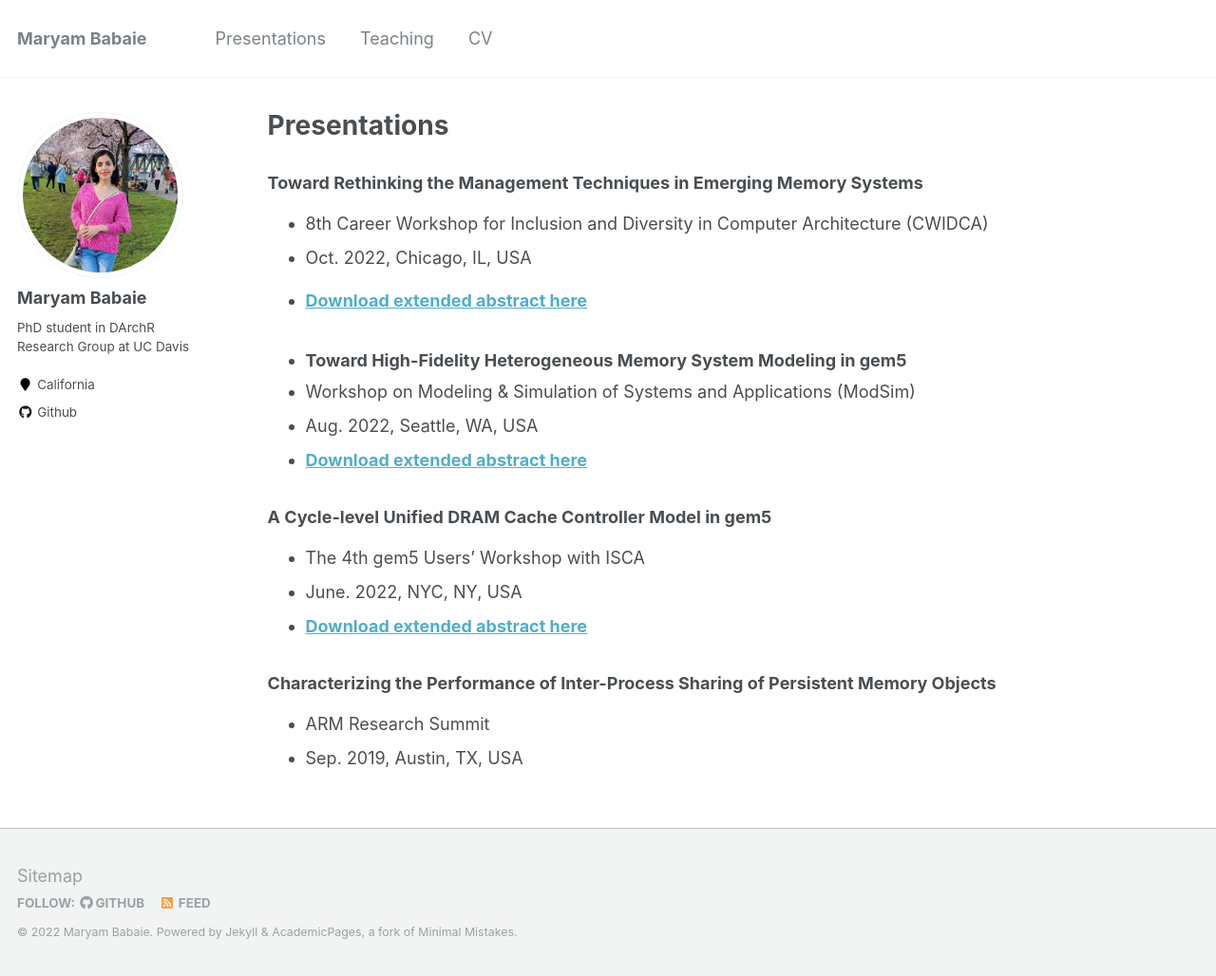
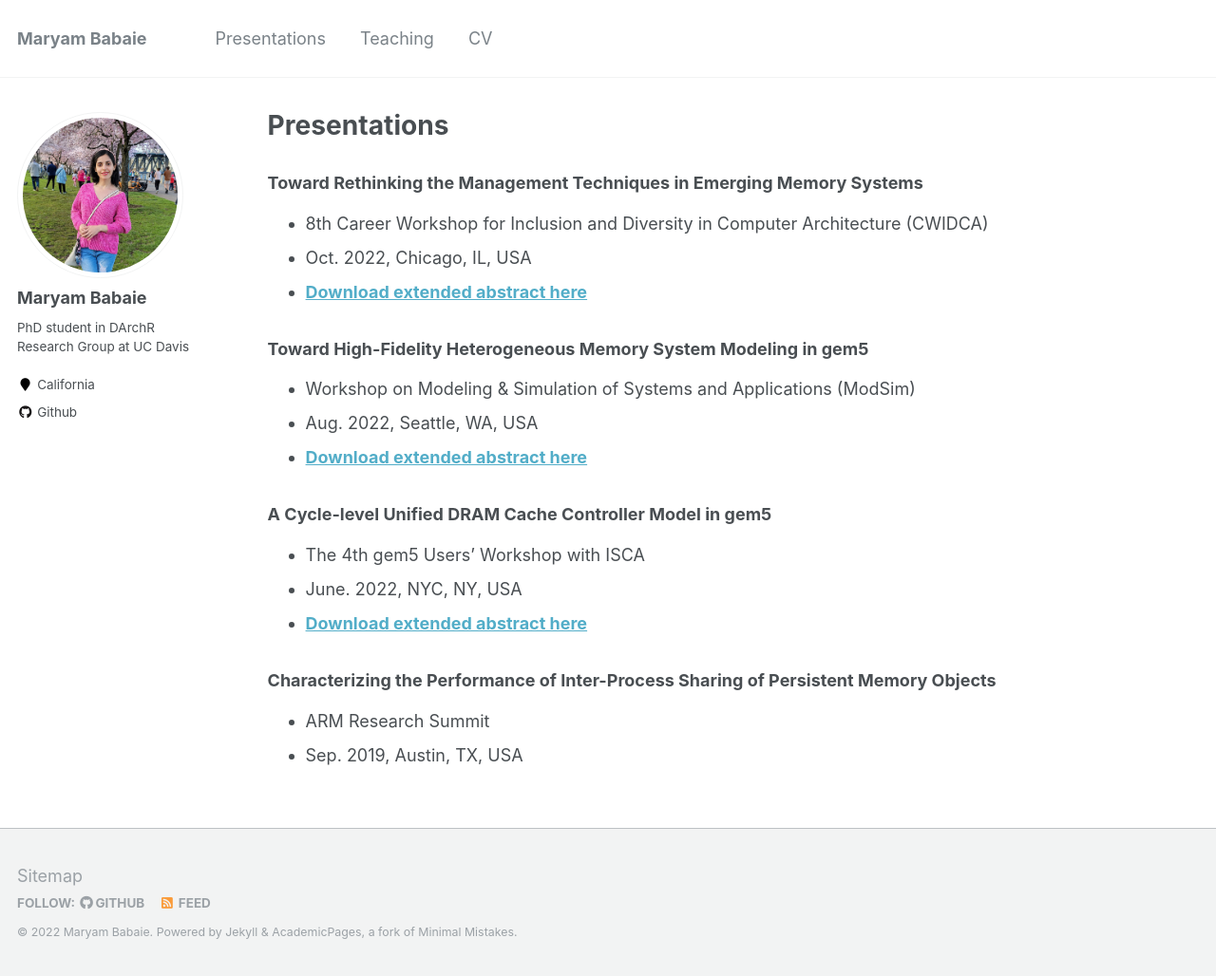
Before and after one commit to mbabaie/mbabaie.github.io, a Jekyll site: the page built from _pages/presentations.md, in a window 1280 px wide and 1028 px high. Shown: the whole window at 95% size. Built offline with Jekyll 4.4.1, drawn with Linux system fonts in a browser that asks for light colours.

```diff
--- a/_pages/presentations.md
+++ b/_pages/presentations.md
@@ -11,7 +11,7 @@ author_profile: true
 * Oct. 2022, Chicago, IL, USA
 * [**Download extended abstract here**](http://mbabaie.github.io/files/CWIDCA_Workshop_2022.pdf)
 
-* ### Toward High-Fidelity Heterogeneous Memory System Modeling in gem5
+### Toward High-Fidelity Heterogeneous Memory System Modeling in gem5
 * Workshop on Modeling & Simulation of Systems and Applications (ModSim)
 * Aug. 2022, Seattle, WA, USA
 * [**Download extended abstract here**](http://mbabaie.github.io/files/Presentation2.pdf)
```
